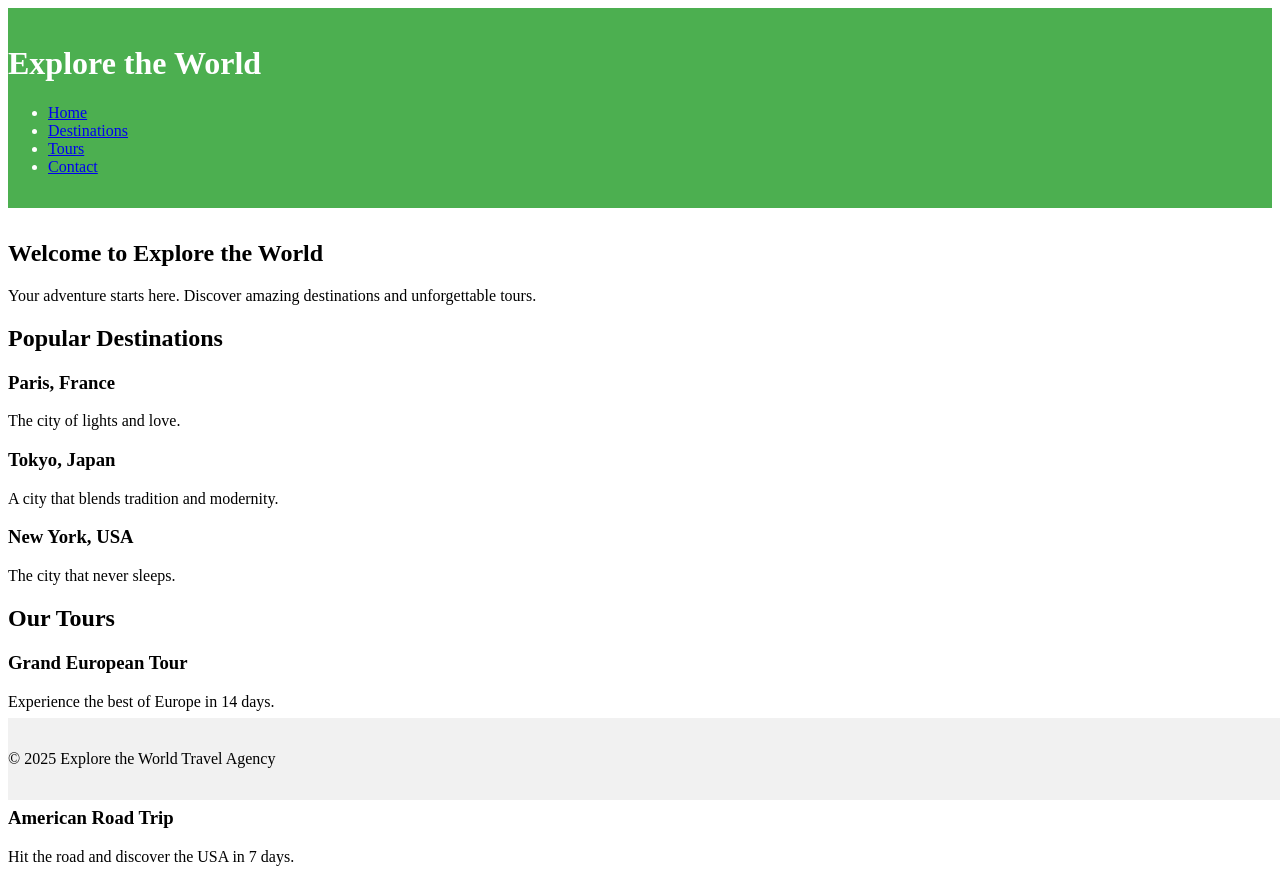
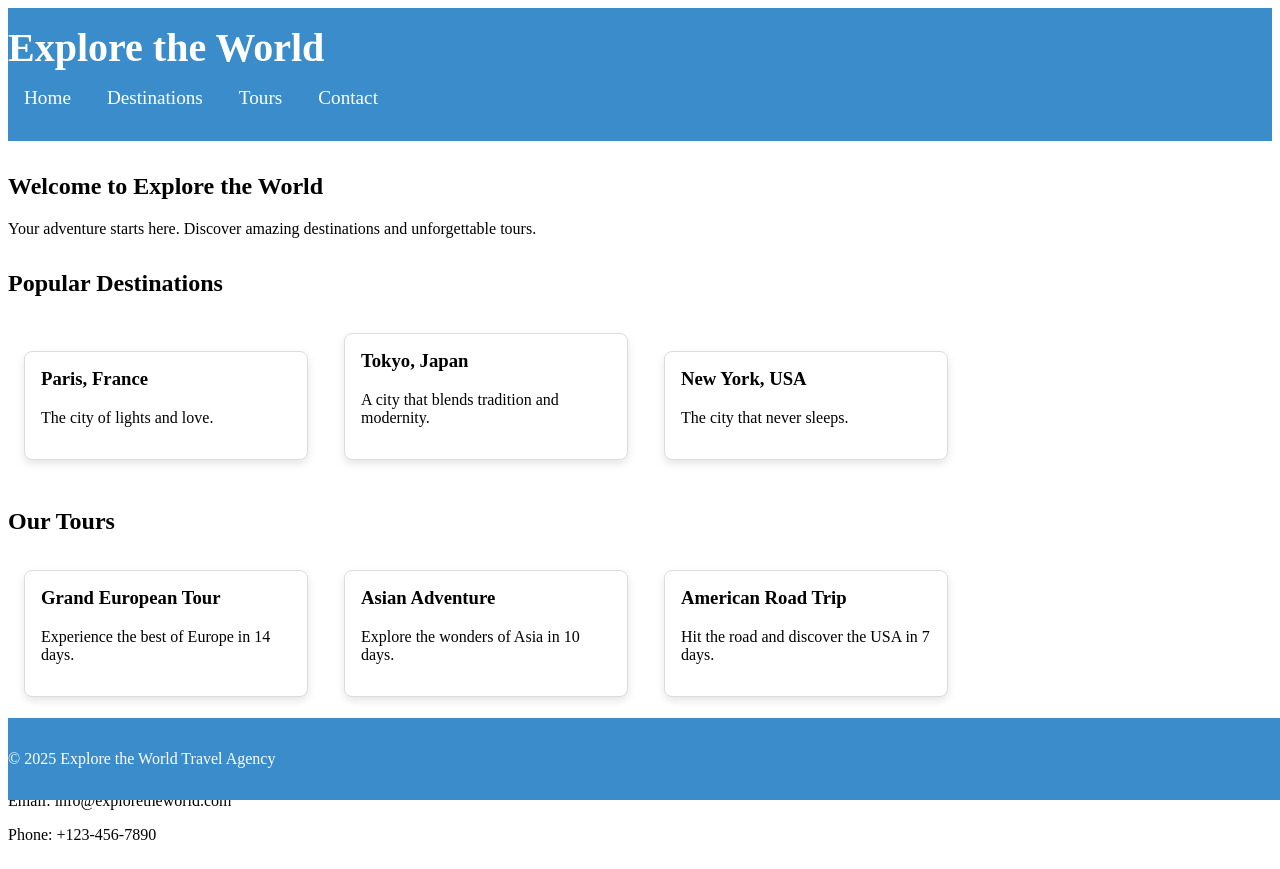
Before and after one commit to Saahiti402/my-static-website, a plain HTML site: page index.html in a window 1280 px wide. Shown: the top 869 px of the page. Drawn offline with Linux system fonts and the light colour scheme.

Commit message:
Update styles.css

````diff
--- a/styles.css
+++ b/styles.css
@@ -1,23 +1,69 @@
 ```css
 body {
-    font-family: Arial, sans-serif;
+    font-family: 'Arial', sans-serif;
     margin: 0;
     padding: 0;
     text-align: center;
+    background-color: #f5f5f5;
 }
 
 header {
-    background-color: #4CAF50;
+    background-color: #3a8dca;
     color: white;
     padding: 1em 0;
+}
+
+header h1 {
+    margin: 0;
+    font-size: 2.5em;
+}
+
+nav ul {
+    list-style-type: none;
+    padding: 0;
+}
+
+nav ul li {
+    display: inline;
+    margin: 0 1em;
+}
+
+nav ul li a {
+    color: white;
+    text-decoration: none;
+    font-size: 1.2em;
+}
+
+nav ul li a:hover {
+    text-decoration: underline;
 }
 
 main {
     margin: 2em 0;
 }
 
+section {
+    margin: 2em 0;
+}
+
+.card {
+    background-color: white;
+    border: 1px solid #ddd;
+    border-radius: 8px;
+    box-shadow: 0 4px 8px rgba(0, 0, 0, 0.1);
+    display: inline-block;
+    margin: 1em;
+    padding: 1em;
+    width: 250px;
+}
+
+.card h3 {
+    margin-top: 0;
+}
+
 footer {
-    background-color: #f1f1f1;
+    background-color: #3a8dca;
+    color: white;
     padding: 1em 0;
     position: fixed;
     width: 100%;
````
